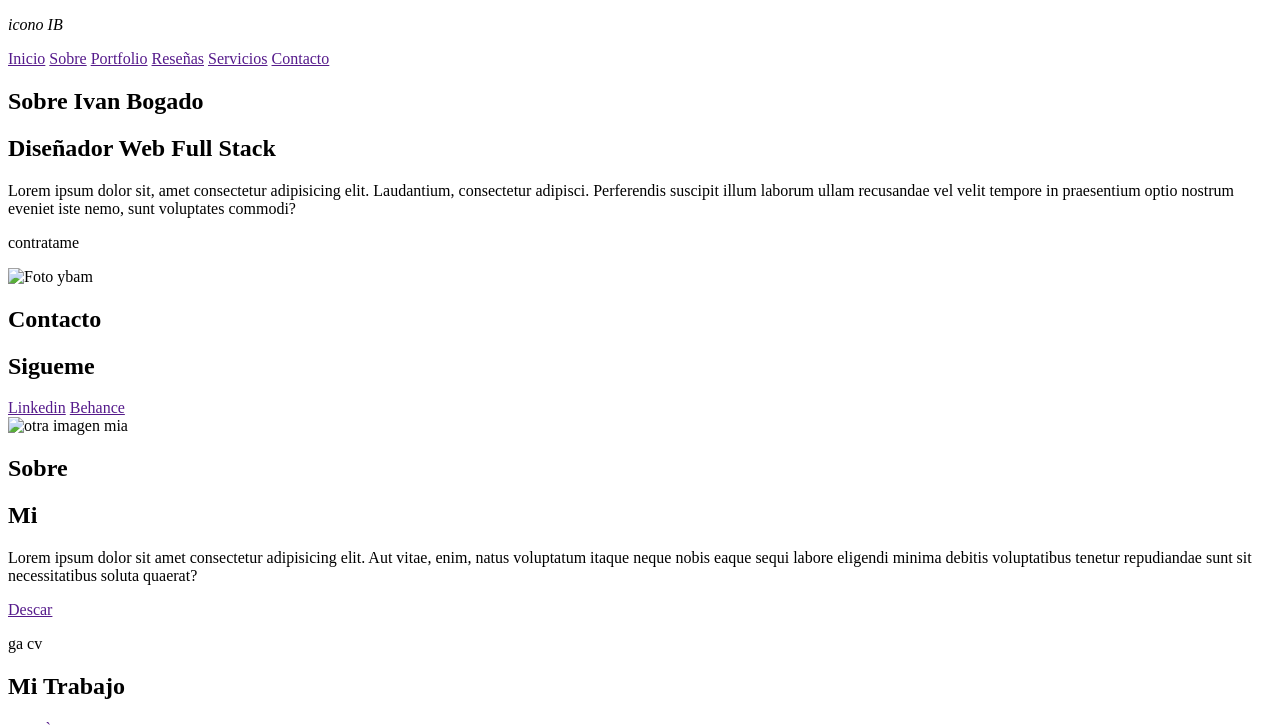
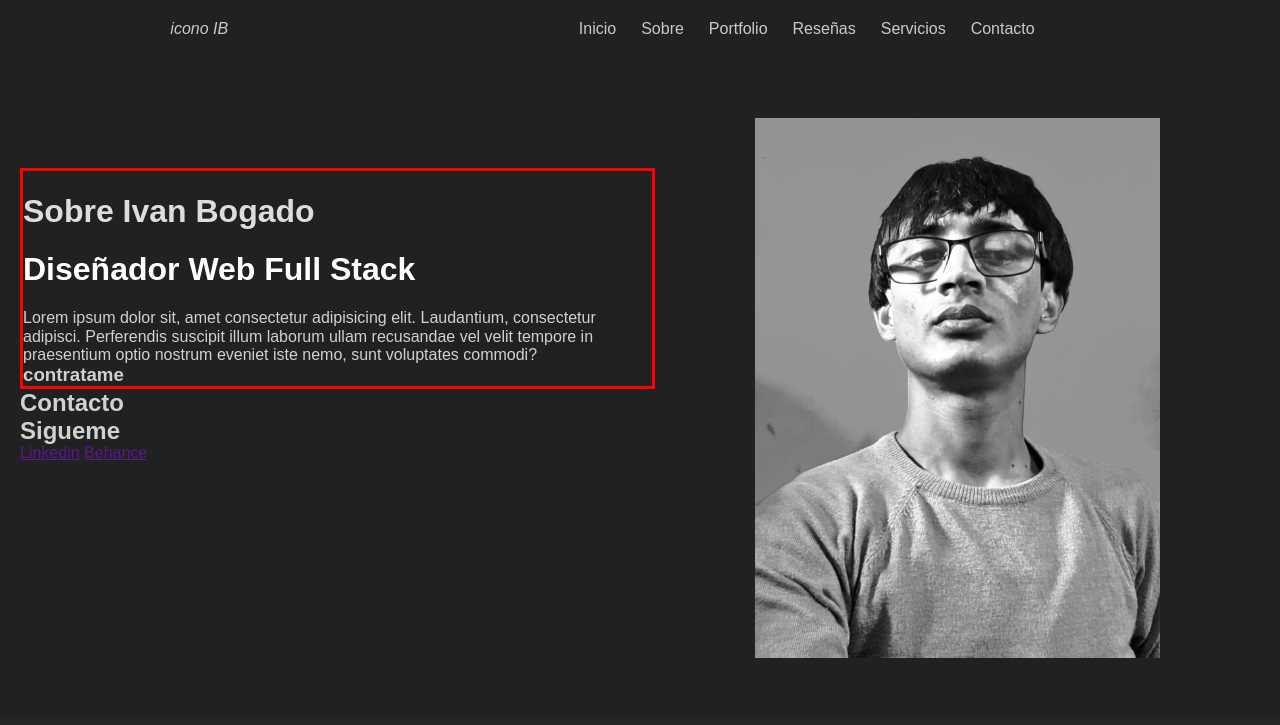
Before and after one commit to ybamBogado/portfolio-web, a plain HTML site: page index.html in a window 1280 px wide. Shown: the top 725 px of the page. Drawn offline with Linux system fonts and the light colour scheme; a web font is replaced by a local one.

Commit message:
agregue el vinculo con normalize.css

```diff
--- a/index.html
+++ b/index.html
@@ -3,46 +3,53 @@
 <head>
     <meta charset="UTF-8">
     <meta name="viewport" content="width=device-width, initial-scale=1.0">
+    <link rel="stylesheet" href="css/normalize.css">
+    <link rel="stylesheet" href="css/estilos.css">
     <title>Portfolio Ivan Bogado</title>
 </head>
 <body>
     <header>
-        <div>
-            <i><p>icono IB</p></i>
-        </div>
-        <div>
-            <a href="">Inicio</a>
-            <a href="">Sobre</a>
-            <a href="">Portfolio</a>
+            <i>icono IB</i>
+        <nav class="navegacion_header">
+            <a href="#inicio">Inicio</a>
+            <a href="#sobre">Sobre</a>
+            <a href="#portfolio">Portfolio</a>
             <a href="">Reseñas</a>
-            <a href="">Servicios</a>
-            <a href="">Contacto</a>
-        </div>
+            <a href="#servicios">Servicios</a>
+            <a href="#contacto">Contacto</a>
+        </nav>
     </header>
     <main>
-        <section>
+
+        <section class="hero" id="inicio">
+            <div class="presentacion">
+                <div class="herotext">
                     <h1>Sobre Ivan Bogado </h1>
-            <h2>Diseñador Web Full Stack</h2>
+                    <h1><b>Diseñador Web Full Stack</b></h1>
                     <p>Lorem ipsum dolor sit, amet consectetur adipisicing elit. Laudantium, consectetur adipisci. Perferendis suscipit illum laborum ullam recusandae vel velit tempore in praesentium optio nostrum eveniet iste nemo, sunt voluptates commodi?</p>
-            <p>contratame</p>
-            <img src="" alt="Foto ybam">
-        </section>
-        <section>
-            <div>
+                    <h3>contratame</h3>
+                </div>
+                <!-- img/ivan-s2.jpeg -->
+                <div class="hero-inferior">
                     <h2>Contacto</h2>
                     <a href="ashwani.keergmail.com"></a>
-            </div>
-            <div>
                     <h2>Sigueme</h2>
                     <a href="">Linkedin</a>
                     <a href="">Behance</a>
                 </div>
+            </div>
+            <img src="img/ivan-hero.jpeg" alt="Foto ybam">
+
+
+
         </section>
-        <section>
-            <div>
-                <img src="" alt="otra imagen mia">
-            </div>
-            <div>
+
+        <section class="about" id="sobre">
+
+                <!-- "img/ivan-hero.jpeg" -->
+            <img src="img/ivan-s2.jpeg"alt="otra imagen mia" >
+
+            <div class="texto-about">
                 <h1>Sobre</h1>
                 <h1>Mi</h1>
                 <p>Lorem ipsum dolor sit amet consectetur adipisicing elit. Aut vitae, enim, natus voluptatum itaque neque nobis eaque sequi labore eligendi minima debitis voluptatibus tenetur repudiandae sunt sit necessitatibus soluta quaerat?</p>
@@ -50,7 +57,7 @@
                 <p>ga cv</p>
             </div>
         </section>
-        <section>
+        <section id="portfolio">
             <div>
                 <h1>Mi Trabajo</h1>
                 <a href="">ver màs</a>
@@ -62,7 +69,7 @@
                 <img src="" alt="Proyecto4">
             </div>
         </section>
-        <section>
+        <section id="servicios">
             <!-- Servicios -->
             <H1>My</H1>
             <h1>Servicios</h1>
@@ -85,7 +92,7 @@
                 <img src="" alt="Imagen2">
             </div>
         </section>
-        <section>
+        <section id="contacto">
             <sup>Preparado para cambiar tu trabajo?</sup>
             <h1>Vamos a trabajar juntos</h1>
         </section>
```
Lines whose indentation alone changed are shown as unchanged.
